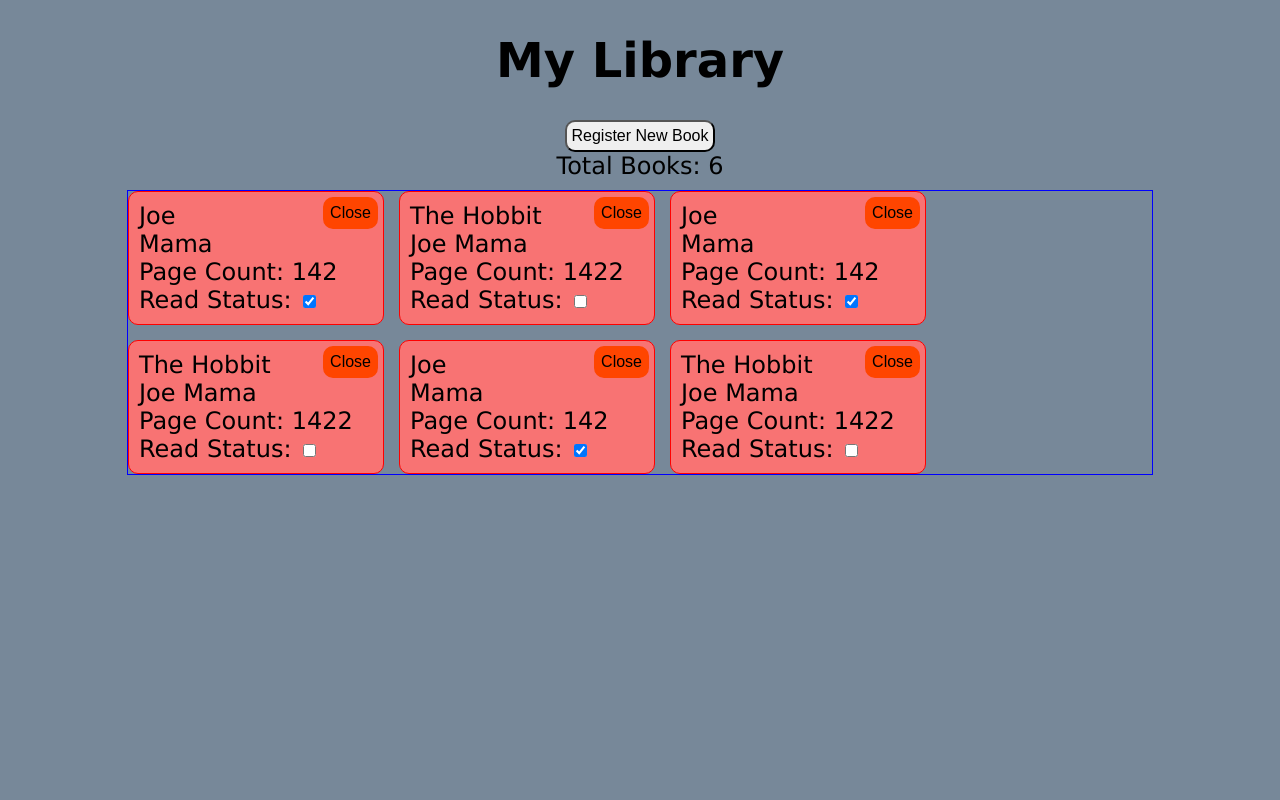
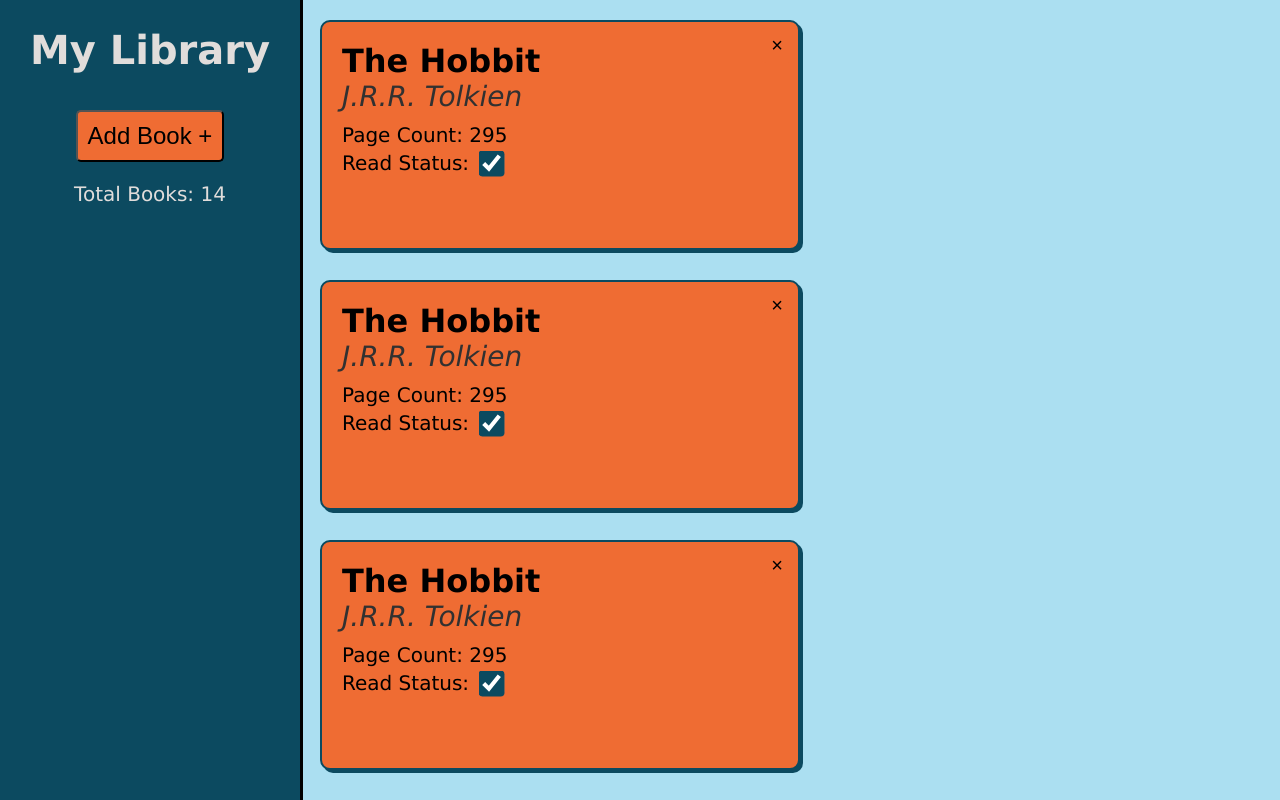
Before and after one commit to andrewtran28/library, a plain HTML site: page index.html in a window 1280 px wide. Drawn offline with Linux system fonts and the light colour scheme.

Commit message:
Updated styles and layout

```diff
--- a/index.html
+++ b/index.html
@@ -9,17 +9,21 @@
 
     <body>
         <div class="layout">
+            <div class="header-cont">
                 <h1>My Library</h1>
 
-            <button id="add-book">Register New Book</button>
+                <button id="add-book">Add Book +</button>
                 <div class="total">Total Books: </div>
+            </div>
 
             <div class="library-cont"></div>
+        </div>
 
-            <div class="form-add">
         <dialog>
-                    <button autofocus class="close">Close</button>
+            <button autofocus class="close">x</button>
             <form method="dialog">
+                <legend>New Book Entry</legend>
+                <br>
                 <label for="book-title">Book Title</label>
                 <input type="text" id="book-title" required/>
                 <br>
@@ -35,9 +39,6 @@
                 <button id="submit">Add Book</button>
             </form>
         </dialog>
-            </div>
-        </div>
-
 
         <script src="scripts.js"></script>
     </body>
--- a/scripts.js
+++ b/scripts.js
@@ -1,12 +1,10 @@
 const myLibrary = [];
-var totalBooks = myLibrary.length;
 const total = document.querySelector(".total")
 const dialog = document.querySelector("dialog");
+const form = document.querySelector("form");
 const btn_close = document.querySelector("dialog button")
-const form = document.querySelector("form");
 const btn_addBook = document.querySelector("#add-book");
 const btn_remove = document.querySelector(".remove");
-// const btn_submit = document.querySelector("#submit")
 
 function Book(title, author, pages, read) {
     this.title = title;
@@ -14,11 +12,11 @@ function Book(title, author, pages, read) {
     this.pages = pages;
     this. read = read;
 
+    //This function is only for console logging and is not necessary.
     this.info = function() {
         read ? read = "has been read" : read = "has not been read yet";
         return (title + " by " + author + " (" + pages + " pages) " + read + ".");
     }
-
     console.log(this.info());
 }
 
@@ -40,10 +38,10 @@ function displayLibrary() {
         card.className = "book";
 
         card.innerHTML = `
-            <button class="remove" onClick="removeBook(${i})">Close</button>
+            <button class="remove" onClick="removeBook(${i})">×</button>
             <div class="title">${book.title}</div>
             <div class="author">${book.author}</div>
-            <div class="page">Page Count: ${book.pages}</div>
+            <div>Page Count: ${book.pages}</div>
             <div>
                 Read Status:
                 <input type="checkbox" id="read" name="read" ${book.read ? "checked" : "unchecked"}>
@@ -64,7 +62,6 @@ function removeBook(index) {
 btn_addBook.addEventListener("click", () => {
     dialog.showModal();
     form.reset();
-    // toggleForm.classList.toggle("form-toggle");
 });
 
 btn_close.addEventListener("click", () => {
@@ -72,8 +69,7 @@ btn_close.addEventListener("click", () => {
     dialog.close();
 });
 
-form.addEventListener("submit", (e) => {
-    e.preventDefault();
+form.addEventListener("submit", () => {
     const title_input = document.querySelector("#book-title").value;
     const author_input = document.querySelector("#book-author").value;
     const pages_input = document.querySelector("#book-pages").value;
@@ -88,11 +84,17 @@ form.addEventListener("submit", (e) => {
     }
 });
 
-addBookToLibrary("Joe", "Mama", 142, 1);
-addBookToLibrary("The Hobbit", "Joe Mama", 1422, 0);
-addBookToLibrary("Joe", "Mama", 142, 1);
-addBookToLibrary("The Hobbit", "Joe Mama", 1422, 0);
-addBookToLibrary("Joe", "Mama", 142, 1);
-addBookToLibrary("The Hobbit", "Joe Mama", 1422, 0);
-
-console.log(totalBooks);
+addBookToLibrary("The Hobbit", "J.R.R. Tolkien", 295, 1);
+addBookToLibrary("The Hobbit", "J.R.R. Tolkien", 295, 1);
+addBookToLibrary("The Hobbit", "J.R.R. Tolkien", 295, 1);
+addBookToLibrary("The Hobbit", "J.R.R. Tolkien", 295, 1);
+addBookToLibrary("The Hobbit", "J.R.R. Tolkien", 295, 1);
+addBookToLibrary("The Hobbit", "J.R.R. Tolkien", 295, 1);
+addBookToLibrary("The Hobbit", "J.R.R. Tolkien", 295, 1);
+addBookToLibrary("The Hobbit", "J.R.R. Tolkien", 295, 1);
+addBookToLibrary("The Hobbit", "J.R.R. Tolkien", 295, 1);
+addBookToLibrary("The Hobbit", "J.R.R. Tolkien", 295, 1);
+addBookToLibrary("The Hobbit", "J.R.R. Tolkien", 295, 1);
+addBookToLibrary("The Hobbit", "J.R.R. Tolkien", 295, 1);
+addBookToLibrary("The Hobbit", "J.R.R. Tolkien", 295, 1);
+addBookToLibrary("The Hobbit", "J.R.R. Tolkien", 295, 1);
--- a/styles.css
+++ b/styles.css
@@ -3,104 +3,143 @@ body {
     height: 100vh;
     margin: 0;
     padding: 0;
-    background-color: lightslategray;
-    font-size: 1.5rem;
+    background-color: #ABDFF1;
+    font-size: 1.25rem;
+
 }
 
 .layout {
+    display: grid;
+    grid-template-columns: minmax(300px, 1fr) 4fr;
+    height: 100%;
+    position: relative;
+    overflow: auto;
+}
+
+.header-cont {
+    background-color: #0C4A60;
+    color: #E1DDDB;
     display: flex;
     flex-direction: column;
     align-items: center;
+    box-shadow: 3px 0px 0px 0px #000000;
+    position: sticky;
+    height: 100vh;
+    top: 0;
+}
+
+h1 {
+    font-weight: 600;
+}
+
+.total{
+    margin: 10px;
 }
 
 .library-cont {
-    border: 1px solid blue;
     display: grid;
-    width: clamp(400px, 80%, 2000px);
-    grid-template-columns: repeat(auto-fill, clamp(200px, 25%, 500px));
-    gap: 15px;
+    grid-template-columns: repeat(auto-fill, clamp(500px, 33%, 50%));
+    grid-template-rows: repeat(auto-fill, 250px);
     margin: 10px;
-
+    gap: 10px;
 }
 
 .book {
-    background-color: rgb(248, 115, 115);
-    border: 1px solid red;
+    background-color: #EF6C33;
+    border: 2px solid #0C4A60;
     border-radius: 10px;
     display: flex;
     flex-direction: column;
-    padding: 10px;
     position: relative;
+    margin: 10px;
+    padding: 20px;
+    box-shadow: 3px 3px 0px 0px #0C4A60;
+}
+
+.title {
+    font-weight: 600;
+    font-size: 2rem;
+}
+
+.author {
+    font-size: 1.75rem;
+    color: rgb(49, 49, 49);
+    font-style: italic;
+    margin-bottom: 10px;
 }
 
 dialog {
-    /* width: clamp(50%, 600px, 600px); */
-    /* height: clamp(20%, 300px, 300px); */
     position: absolute;
-    height: 400px;
+    height: 500px;
     width: 350px;
-    top: 25%;
-    left: 50%;
-    margin-top: -200px;
-    margin-left: -175px;
+    bottom: 20vh;
     border-radius: 10px;
+    background-color: #E1DDDB;
     z-index: 1;
+    box-shadow: 3px 3px 0px 0px #000000;
 }
 
-.form-add {
-    display: flex;
-    /* flex-direction: column; */
-    justify-content: center;
-    align-items: center;
-
-    /* color: #67615c;
-    z-index: 1;
-    position: absolute;
-    left: 30%;
-    height: 650px;
-    width: 30rem;
-    background-color: rgb(255, 255, 255);
-    padding-left: 3rem;
-    box-shadow: rgba(100, 100, 111, 0.2) 0px 7px 29px 0px;
-    border-radius: 10px;
-    transition: all 0.5s ease-in; */
+legend {
+    font-size: 2.5rem;
+    font-weight: 600;
 }
 
-input,
-.close {
-    font-size: 1.5rem;
+input {
+    font-size: 1.25rem;
 }
 
 form {
     display: flex;
     flex-direction: column;
-    padding: 1rem 0;
+    margin-top: 30px;
+}
+
+input[type=checkbox] {
+    margin: 10px 10px;
+    accent-color: #0C4A60;
+    transform: scale(2);
+}
+
+dialog input[type=checkbox] {
+    margin: 20px 5px;
+    accent-color: #0C4A60;
+    transform: scale(3);
+    width: 30px;
 }
 
 button {
-    font-size: 1rem;
-    padding: 5px;
-    border-radius: 10px;
+    border-radius: 5px;
+    background-color: #EF6C33;
+    font-size: 1.5rem;
+    padding: 10px;
+    margin: 10px;
+}
+
+button:hover {
+    background-color: #b55025;
+}
+
+.close,
+.remove {
+    position: absolute;
+    font-size: 1.25rem;
+    border: none;
+    margin: 5px;
+    line-height: 1rem;
 }
 
 .close {
-    position: absolute;
     top: 5px;
     right: 5px;
-    background: orangered;
-    border: 2px solid orangered;
-    border-radius: 10px;
+    background: #E1DDDB;
+    margin: 0px;
+}
+
+.close:hover {
+    background-color: #a29f9d;
 }
 
 .remove {
-    position: absolute;
-    top: 5px;
-    right: 5px;
-    background: orangered;
-    border: 2px solid orangered;
-    border-radius: 10px;
+    top: 0;
+    right: 0;
 }
-
-.remove:hover {
-    background-color: aqua;
-}
```
Lines whose indentation alone changed are shown as unchanged.
